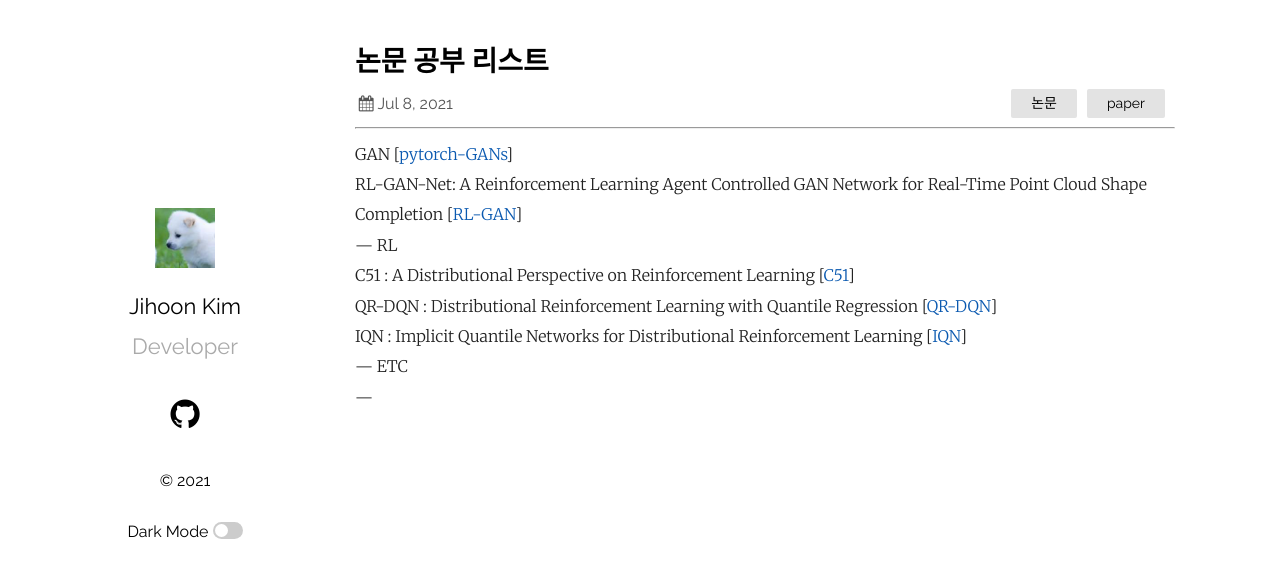
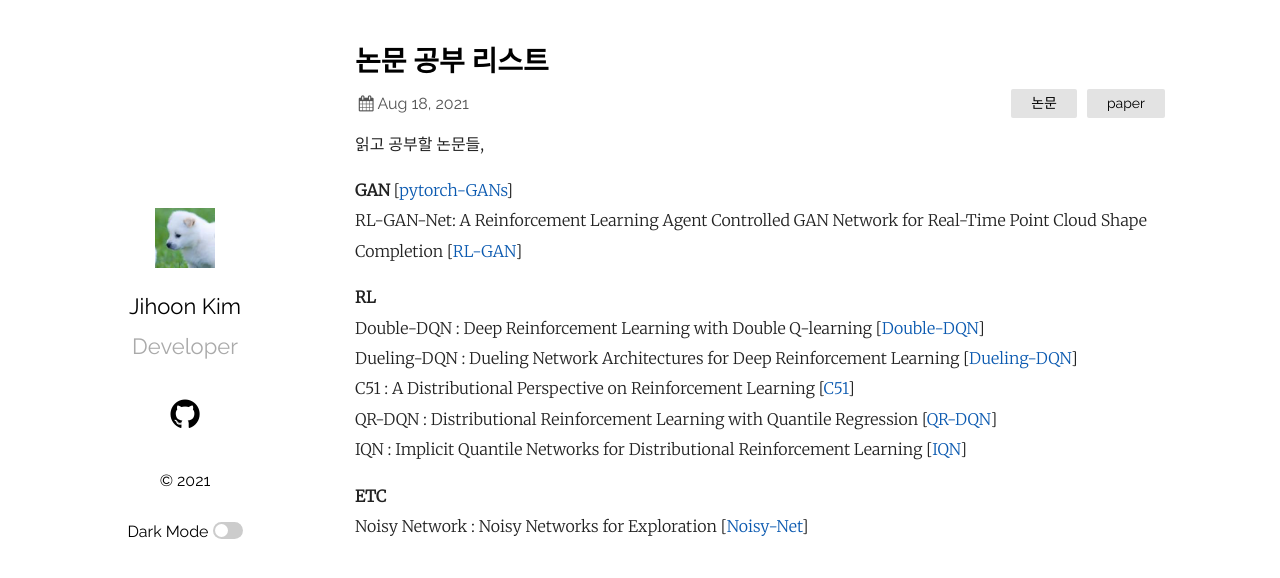
Before and after one commit to 201710757/201710757.github.io, a Jekyll site: the page built from _posts/2021-07-08-1.markdown, in a window 1280 px wide. Shown: the top 578 px of the page. Built offline with Jekyll 4.4.1, drawn with Linux system fonts in a browser that asks for light colours.

Commit message:
update paper list

```diff
--- a/_posts/2021-07-08-1.markdown
+++ b/_posts/2021-07-08-1.markdown
@@ -1,23 +1,32 @@
 ---
 layout: post
 title: "논문 공부 리스트"
-date:   2021-07-08
+date:   2021-08-18
 categories: 논문 paper
 ---
----
-GAN [[pytorch-GANs]]
+읽고 공부할 논문들,
+
+
+**GAN** [[pytorch-GANs]]
 RL-GAN-Net: A Reinforcement Learning Agent Controlled GAN Network for Real-Time Point Cloud Shape Completion [[RL-GAN]]
----
-RL
+
+
+**RL**
+Double-DQN : Deep Reinforcement Learning with Double Q-learning [[Double-DQN]]
+Dueling-DQN : Dueling Network Architectures for Deep Reinforcement Learning [[Dueling-DQN]]
 C51 : A Distributional Perspective on Reinforcement Learning [[C51]]
 QR-DQN : Distributional Reinforcement Learning with Quantile Regression [[QR-DQN]]
 IQN : Implicit Quantile Networks for Distributional Reinforcement Learning [[IQN]]
----
-ETC
----
+
+
+**ETC**
+Noisy Network : Noisy Networks for Exploration [[Noisy-Net]]
 
 [pytorch-GANs]: https://github.com/eriklindernoren/PyTorch-GAN.git
 [RL-GAN]: https://arxiv.org/abs/1904.12304
 [IQN]: https://arxiv.org/abs/1806.06923
 [QR-DQN]: https://arxiv.org/abs/1710.10044
 [C51]: https://arxiv.org/abs/1707.06887
+[Noisy-Net]: https://arxiv.org/abs/1706.10295
+[Double-DQN]: https://arxiv.org/abs/1509.06461
+[Dueling-DQN]: https://arxiv.org/abs/1511.06581
```
Also changed, not shown: _posts/2021-07-13-23:31:03.markdown (+7 -9 lines).
